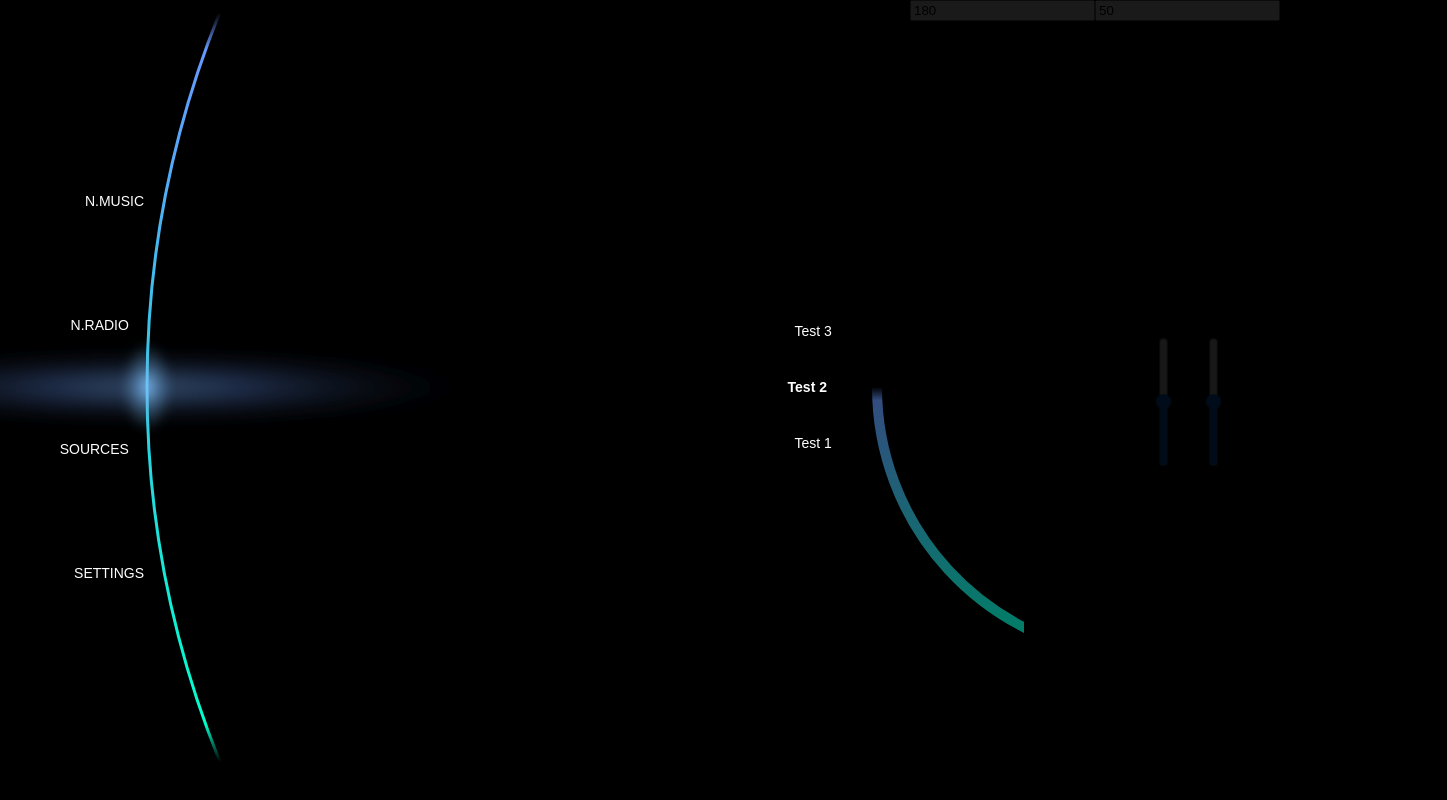
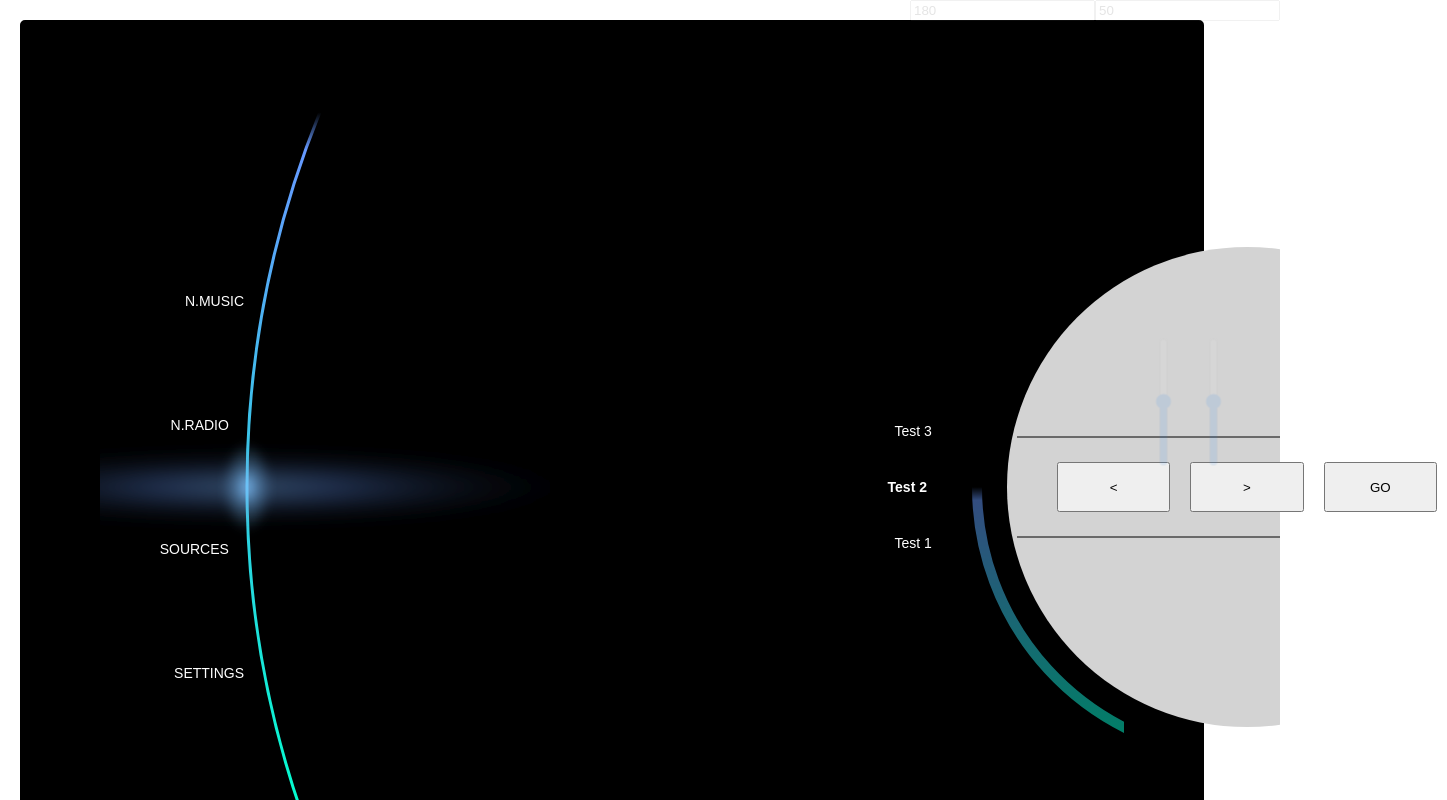
Before and after one commit to larsbaunwall/Beolyd5, a Vue app in the folder src/ui/: page /debug in a window 1280 px wide. Before the commit this address had no page. Shown: the top 800 px of the page, 1447 px wide, since content can reach past the window. Built offline with nearby package versions, Linux system fonts and the light colour scheme.

Commit message:
Add a Fake UI interface to mimick the real device in-browser

```diff
--- a/src/ui/src/App.vue
+++ b/src/ui/src/App.vue
@@ -1,10 +1,13 @@
 <script setup lang="ts">
-import BS5Shell from "./components/bs5-shell.vue";
 </script>
 
 <template>
   <div class="container">
-    <BS5Shell />
+    <router-view v-slot="{ Component }">
+      <transition name="slide-up" mode="out-in">
+        <component :is="Component" />
+      </transition>
+    </router-view>
   </div>
 </template>
 
--- a/src/ui/src/components/bs5-shell.vue
+++ b/src/ui/src/components/bs5-shell.vue
@@ -1,5 +1,5 @@
 <template>
-  <BS5DebugOverlay />
+  <div class="container">
   <MainCircleArc :radius="radius"/>
   <ArcContentFlow :radius=300>
     <template v-slot:0>
@@ -71,6 +71,7 @@
   <div v-for="(item, index) in menuItems" :key="index" class="list-item" :style="menuItemStyle(index)" :class="{ selectedItem: isSelectedItem(index) }">
     {{ item.title }}
   </div>
+    </div>
 </template>
 
 <script lang="ts">
@@ -86,7 +87,7 @@ import ArcContentFlow from './ArcContentFlow.vue';
 export default defineComponent({
   name: 'BS5Shell',
   components: {
-    BS5DebugOverlay, MainCircleArc, VolumeArc, ArcContentFlow
+    MainCircleArc, VolumeArc, ArcContentFlow
   },
   setup() {
     const router = useRouter();
@@ -146,6 +147,12 @@ export default defineComponent({
 </script>
 
 <style scoped>
+.container {
+  background-color: black;
+  width:100%;
+  height: 1000px;
+}
+
 .list-item {
   z-index: 1000;
   font-weight: 100;
--- a/src/ui/src/components/debug-overlay.vue
+++ b/src/ui/src/components/debug-overlay.vue
@@ -1,14 +1,14 @@
 <template>
-    <div style="z-index: 1000; position: fixed; top: 0%; right: 0%; opacity: 0.1; ">
+    <div style="z-index: 10000; position: fixed; top: 0%; right: 0%; opacity: 0.1; ">
         <input type="number" v-model="uiStore.wheelPointerAngle" />
         <input type="number" v-model="uiStore.volume" />
     </div>
     <div
-        style="z-index: 200; position: fixed; top: 50%; right: 50px; opacity: 0.1; ">
+        style="z-index: 10000; position: fixed; top: 50%; right: 50px; opacity: 0.1; ">
         <input style="transform: translateY(-50%) rotate(270deg);" type="range" min="150" max="210" step="0.001" v-model="uiStore.wheelPointerAngle" />
     </div>
     <div
-        style="z-index: 200; position: fixed; top: 50%; right: 0px; opacity: 0.1; ">
+        style="z-index: 10000; position: fixed; top: 50%; right: 0px; opacity: 0.1; ">
         <input style="transform: translateY(-50%) rotate(270deg);" type="range" min="0" max="100" step="1" v-model="uiStore.volume" />
     </div>
 </template>
--- a/src/ui/src/components/music.vue
+++ b/src/ui/src/components/music.vue
@@ -1,6 +1,5 @@
 <template>
   <div style="color: white;">
-    Music
     <img src="https://images.unsplash.com/photo-1470225620780-dba8ba36b745?q=80&w=1740&auto=format&fit=crop&ixlib=rb-4.0.3&ixid=M3wxMjA3fDB8MHxwaG90by1wYWdlfHx8fGVufDB8fHx8fA%3D%3D"/>
   </div>
 </template>
--- a/src/ui/src/components/radio.vue
+++ b/src/ui/src/components/radio.vue
@@ -1,6 +1,5 @@
 <template>
   <div style="color: white;">
-    Radio
     <img src="https://images.unsplash.com/photo-1478737270239-2f02b77fc618?q=80&w=1740&auto=format&fit=crop&ixlib=rb-4.0.3&ixid=M3wxMjA3fDB8MHxwaG90by1wYWdlfHx8fGVufDB8fHx8fA%3D%3D"/>
 
   </div>
--- a/src/ui/src/styles.css
+++ b/src/ui/src/styles.css
@@ -9,8 +9,7 @@
 }
 
 .container, html, body {
-  margin: 0px;
-  padding: 0px;
+  margin: 0;
+  padding: 0;
   overflow: hidden;
-  background-color: black;
 }
--- /dev/null
+++ b/src/ui/src/views/FakeDevice.vue
@@ -0,0 +1,54 @@
+<script setup lang="ts">
+import BS5Shell from "../components/bs5-shell.vue";
+import BS5DebugOverlay from "../components/debug-overlay.vue";
+</script>
+
+<template>
+  <svg class="circle-svg">
+    <circle cx="1247" cy="487" r="240" fill="lightgray" />
+    <line x1="1017" y1="437" x2="1477" y2="437" stroke="black" /> <!-- Adjusted this line -->
+    <line x1="1017" y1="537" x2="1477" y2="537" stroke="black" /> <!-- Adjusted this line -->
+  </svg>
+  <div class="controls">
+    <button class="middle-button"><</button> <!-- Add this line -->
+    <button class="middle-button">></button> <!-- Add this line -->
+    <button class="middle-button">GO</button> <!-- Add this line -->
+  </div>
+  <div class="debug-container">
+    <BS5DebugOverlay />
+    <BS5Shell />
+  </div>
+</template>
+
+<style scoped>
+.circle-svg {
+  position: absolute;
+  width: 100%;
+  height: 100%;
+  z-index: 2000; /* To ensure the circle is on top */
+}
+.controls {
+  display: flex;
+  justify-content: space-between;
+  position: absolute;
+  top: 452px; /* Position at the middle of the parent element */
+  left: 1047px; /* Position at the middle of the parent element */
+  width: 400px; /* Adjust as needed */
+  z-index: 2500;
+}
+.middle-button {
+  flex: 1; /* This will make the buttons take up equal space */
+  margin: 10px; /* Add some space between the buttons */
+  height: 50px;
+}
+.debug-container {
+  border: 80px black solid;
+  border-radius: 5px;
+  width: 1024px; /* Adjust as needed */
+  height: 768px; /* Adjust as needed */
+  position: absolute; /* or relative, depending on your needs */
+  top: 20px; /* Adjust as needed */
+  left: 20px; /* Adjust as needed */
+  overflow: hidden;
+}
+</style>
```
Also changed, not shown: src/ui/src/main.ts (+7 -0 lines), 1 other file (tests, documents, lock files or other folders).
